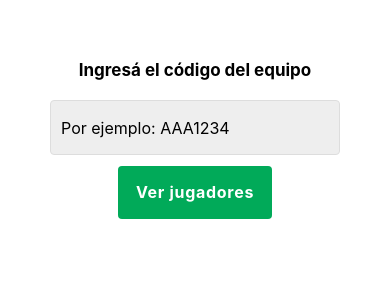
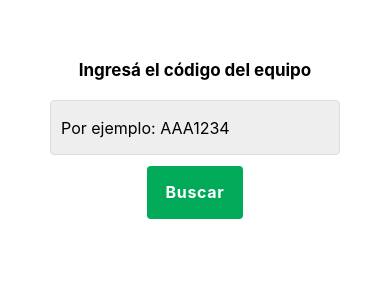
Before and after one commit to mmanna3/DelegadosApp, a React Native app: screen /Jugadores in a window 390 px wide. Shown: the top 300 px of the page. Built offline with nearby package versions, Linux system fonts and the light colour scheme; what expo-linking would draw is missing.

Commit message:
generar planillas hace el request

```diff
--- a/screens/BuscarJugadoresScreen/components/GetJugadoresForm.tsx
+++ b/screens/BuscarJugadoresScreen/components/GetJugadoresForm.tsx
@@ -7,6 +7,7 @@ import CommonStyles from "../../../constants/CommonStyles";
 import { useAppContext } from "../../../store";
 import { IJugador } from "../../../types/IJugador";
 import useGenerarPDF from "../hooks/useGenerarPDF";
+import useGenerarPlanillas from "../hooks/useGenerarPlanillas";
 import useGetJugadores from "../hooks/useGetJugadores";
 
 interface Props {
@@ -21,6 +22,8 @@ export default function GetJugadoresForm(props: Props) {
 
   const { getJugadores, isLoading } = useGetJugadores();
   const { generarPDF, isLoading: PDFisLoading } = useGenerarPDF();
+  const { generarPlanillas, isLoading: PlanillasIsLoading } =
+    useGenerarPlanillas();
 
   const obtenerJugadores = async () => {
     props.beforeRequest();
@@ -43,13 +46,23 @@ export default function GetJugadoresForm(props: Props) {
         placeholder="Por ejemplo: AAA1234"
         style={CommonStyles.input}
       />
-      {isLoading || PDFisLoading ? (
+      {isLoading || PDFisLoading || PlanillasIsLoading ? (
         <Spinner />
       ) : (
-        <View style={styles.botonesContainer}>
-          <Button title="Ver jugadores" onPress={obtenerJugadores} />
-          {hayJugadores && <Button title="Generar PDF" onPress={generarPDF} />}
-        </View>
+        <>
+          <View style={styles.botonesContainer}>
+            <Button title="Buscar" onPress={obtenerJugadores} />
+            {hayJugadores && (
+              <>
+                <Button title="Generar PDF" onPress={generarPDF} />
+                <Button
+                  title="Planillas"
+                  onPress={() => generarPlanillas(codigoEquipo)}
+                />
+              </>
+            )}
+          </View>
+        </>
       )}
       {error !== "" && <Text style={CommonStyles.error}>{error}</Text>}
     </View>
--- /dev/null
+++ b/screens/BuscarJugadoresScreen/hooks/useGenerarPlanillas.tsx
@@ -0,0 +1,44 @@
+import { useState } from "react";
+import useGetPlanillas from "./useGetPlanillas";
+
+const useGenerarPlanillas = () => {
+  const [estaGenerandoPDF, setEstaGenerandoPDF] = useState(false);
+  const { getPlanillas, isLoading } = useGetPlanillas();
+
+  const generarPlanillas = async (codigoAlfanumerico: string) => {
+    try {
+      const planillas = await getPlanillas({
+        codigoAlfanumerico,
+      });
+
+      console.log(planillas);
+
+      // setEstaGenerandoPDF(true);
+      // const { uri } = await Print.printToFileAsync({
+      //   html: generarHtml(planillas),
+      // });
+      // const pdfRenombrado = `${uri.slice(
+      //   0,
+      //   uri.lastIndexOf("/") + 1
+      // )}planillas_${esteMismisimoMomento()}.pdf`;
+
+      // await FileSystem.moveAsync({
+      //   from: uri,
+      //   to: pdfRenombrado,
+      // });
+
+      // await shareAsync(pdfRenombrado, {
+      //   UTI: ".pdf",
+      //   mimeType: "application/pdf",
+      // });
+    } catch (error) {
+      console.error(error);
+    } finally {
+      setEstaGenerandoPDF(false);
+    }
+  };
+
+  return { generarPlanillas, isLoading: estaGenerandoPDF };
+};
+
+export default useGenerarPlanillas;
--- /dev/null
+++ b/screens/BuscarJugadoresScreen/hooks/useGetPlanillas.tsx
@@ -0,0 +1,37 @@
+import { useState } from "react";
+
+interface Props {
+  codigoAlfanumerico: string;
+}
+
+const useGetPlanillas = () => {
+  const [isLoading, setLoading] = useState(false);
+
+  const getPlanillas = async (props: Props): Promise<ApiResponse> => {
+    try {
+      setLoading(true);
+      const response = await fetch(
+        `https://www.edefi.com.ar/Appdelegados/GetPlanillas?codigoAlfanumerico=${props.codigoAlfanumerico}`,
+        {
+          method: "GET",
+        }
+      );
+      const json = (await response.json()) as ApiResponse;
+      return json;
+    } catch (error) {
+      console.error(error);
+      return {
+        huboError: true,
+        mensajeDeError: "Error al conectar con el servidor.",
+        contenido: null,
+      };
+    } finally {
+      // console.log(`Termina request ${new Date().toUTCString()}`);
+      setLoading(false);
+    }
+  };
+
+  return { getPlanillas, isLoading };
+};
+
+export default useGetPlanillas;
```
